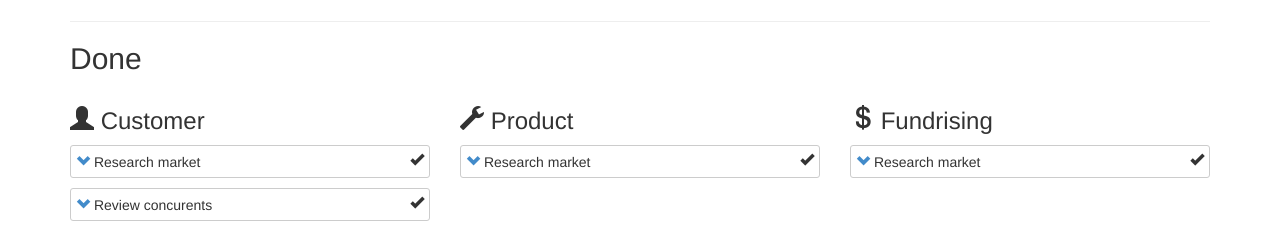
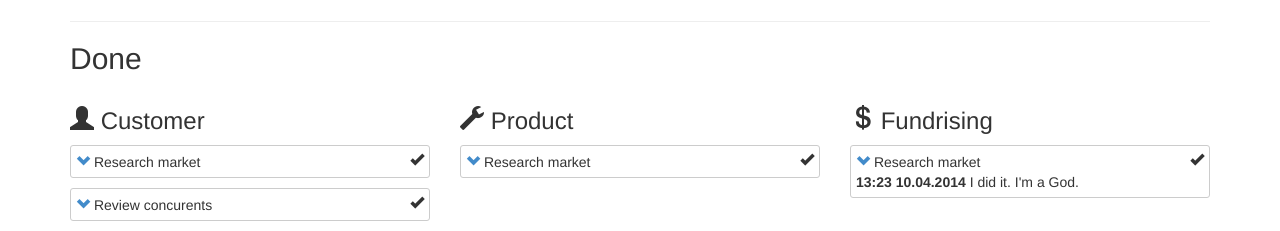
Before and after one commit to alifanov/absly, a Django app: page /steps/ in a window 1280 px wide. Shown: the part 821-1052 px from the top of the page. Run offline with Django 3.2, Linux system fonts and the light colour scheme; the visitor is signed in with stand-in values (Sample User, id 1); some libraries are stand-ins or nearby versions.

```diff
--- a/templates/steps.html
+++ b/templates/steps.html
@@ -149,6 +149,9 @@
                     <span class="glyphicon glyphicon-chevron-down"></span>
                 </a>
                     Research market
+                    <div class="steps-done-item-desc">
+                        <b>13:23 10.04.2014</b> I did it. I'm a God.
+                    </div>
                 </div>
 
             </div>
```
